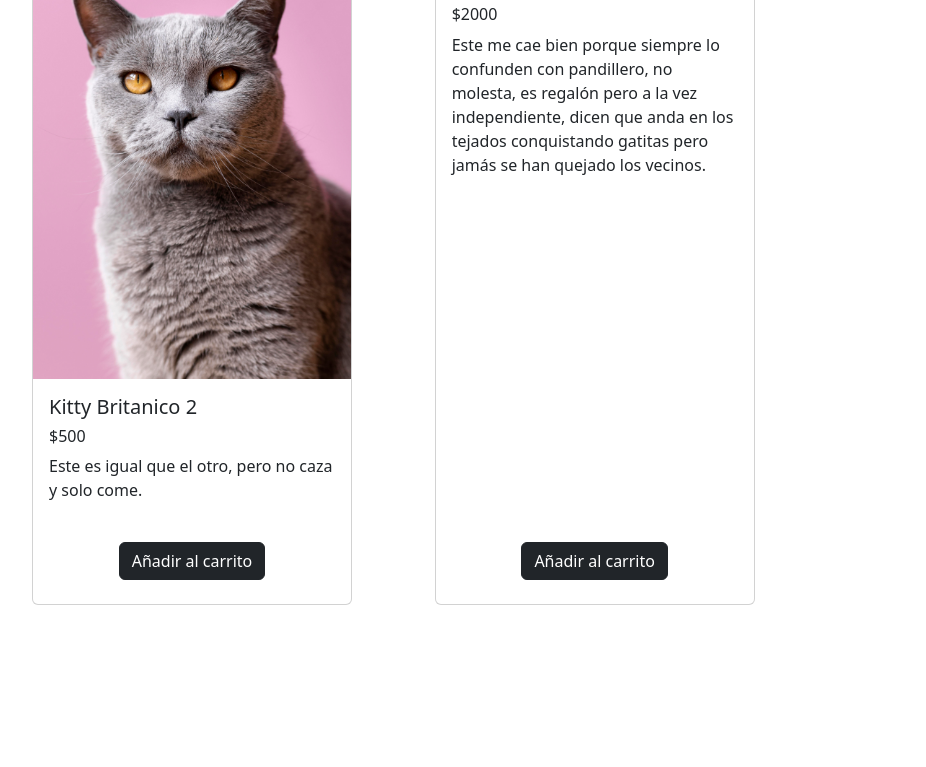
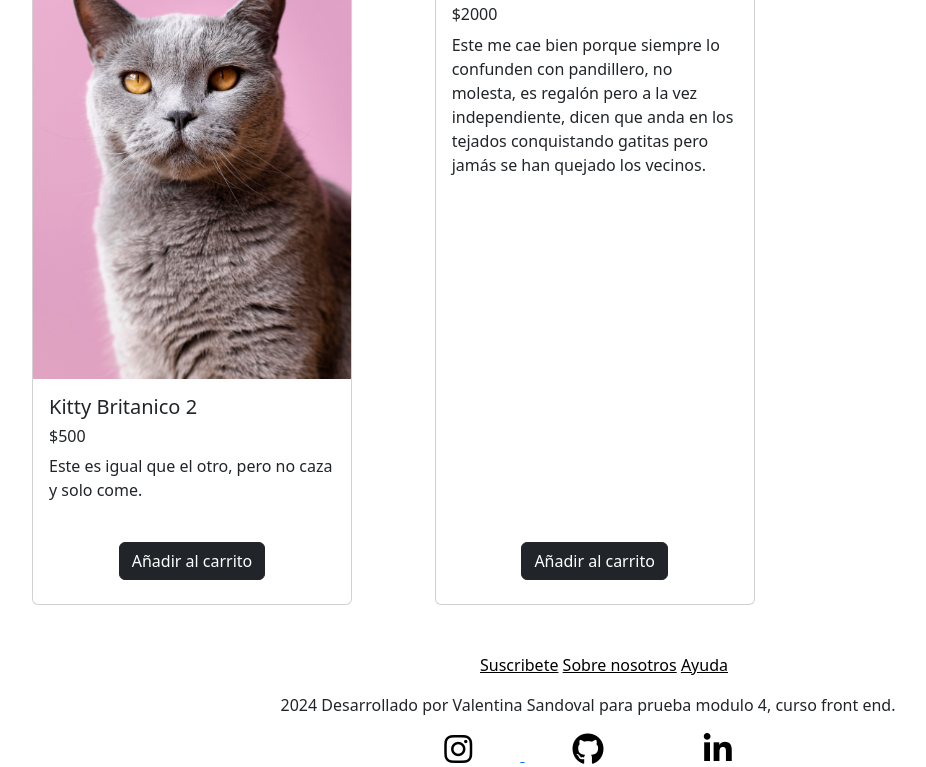
Before and after one commit to Valentinasando/Prueba-modulo-4, a plain HTML site: page index.html in a window 1280 px wide. Shown: the part 868-1635 px from the top of the page, without its empty margins (52-978 px from the left). Before the commit the page ends 1521 px from the top, so only its background shows below. Drawn offline with nearby package versions, Linux system fonts and the light colour scheme.

Commit message:
mi tercer commit

```diff
--- a/index.html
+++ b/index.html
@@ -31,7 +31,7 @@
             </a>
 
             <div class="carrito me-2">
-                <form class="d-flex">
+                <form class="d-flex col col-sm-2">
                     <div class="dropdown">
                         <button class="btn btn-light dropdown-toggle" type="button" data-bs-toggle="dropdown"
                             aria-expanded="false"><i class="fa-solid fa-cat me-2" style="color: #e79118;"></i><i
@@ -129,6 +129,31 @@
             </div>
     </section>
 
+    <!-- Pie de página-->
+    <footer id="suscribete">
+
+        <div class=" final text-center col-12">
+
+            <ul class="footer-menu-links">
+                <a class="footer-menu-links-icon" style="color: black;" href="#header">Suscribete</a>
+                <a class="footer-menu-links-icon" style="color: black;" href="#header">Sobre nosotros</a>
+                <a class="footer-menu-links-icon" style="color: black;" href="#header">Ayuda</a>
+
+            </ul>
+
+            <p>2024 Desarrollado por Valentina Sandoval para prueba modulo 4, curso front end.</p>
+
+
+            <a href="http://www.instagram.com"><i class="fab fa-instagram fa-2x mx-5" style="color: black;" data-toggle="tooltip"
+                    data-placement="top" title="Instagram"></i> </a>
+            <a href="http://www.github.com"><i class="fab fa-github fa-2x mx-5" style="color: black;" data-toggle="tooltip" data-placement="top"
+                    title="Github"></i></a>
+            <a href="http://www.linkedin.com"><i class="fab fa-linkedin-in fa-2x mx-5" style="color: black;" data-toggle="tooltip"
+                    data-placement="top" title="Linkedin"></i></a>
+            </div>
+
+    </footer>
+
     <!-- mi script-->
     <script src="assets/js/script.js"></script>
     <!--link bootstrap v5.3-->
```
